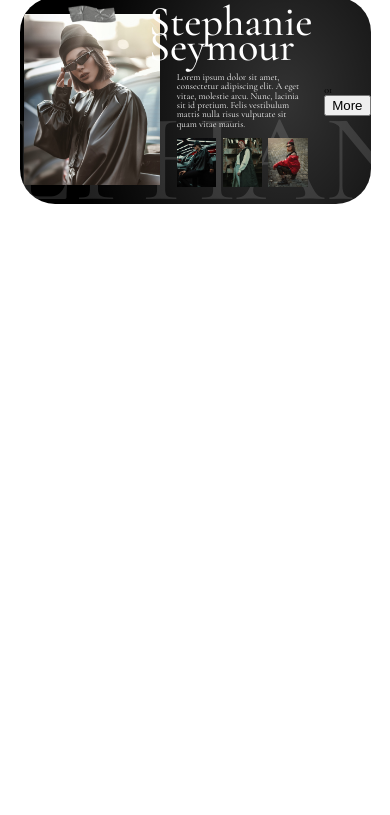
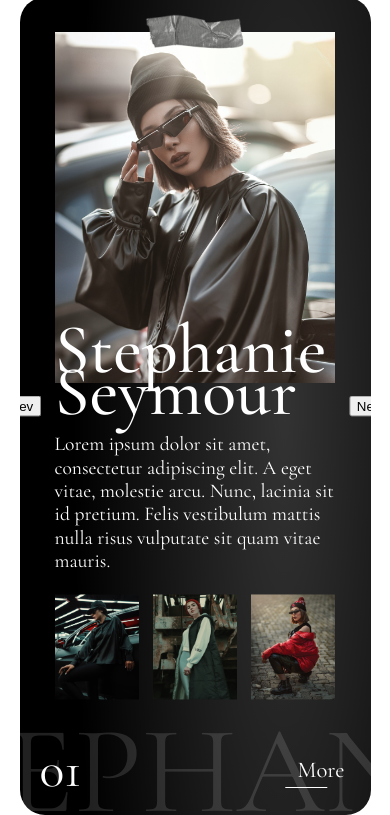
Before and after one commit to Dzejkoo/Agency-model-website, a website built with webpack: page src/index.html in a window 390 px wide. Shown: the part 62-877 px from the top of the page. Before the commit the page ends 844 px from the top, so only its background shows below. Built offline with nearby package versions, Linux system fonts and the light colour scheme.

Commit message:
I maked mobile version, I added new file of scss for button style

```diff
--- a/src/index.html
+++ b/src/index.html
@@ -23,6 +23,7 @@
         </ul>
     </header>
     <main class='card'>
+        <button class='button'>Prev</button>
         <section class='card__image'>
             <img class='card__image-sticker' src='../src/images/sticker.png' width="50px">
             <img class='card__image-main' src='../src/images/photo-model.jpg'>
@@ -42,6 +43,7 @@
             <span class='card__navigation-number'>01</span>
             <button class='card__navigation-button'>More</button>
         </section>
+        <button class='button button--next'>Next</button>
     </main>
 
 </body>
--- /dev/null
+++ b/src/sass/_button.scss
@@ -0,0 +1,10 @@
+.button {
+    position: absolute;
+    top: 50%;
+    left: 0;
+    transform: translate(-50%, -50%);
+
+    &--next {
+        left: 100%;
+    }
+}
--- a/src/sass/_card.scss
+++ b/src/sass/_card.scss
@@ -1,11 +1,11 @@
 .card {
     max-width: 90vw;
     height: 53vw;
-    max-height: 850px;
+    max-height: 760px;
     margin: 0 auto;
     display: grid;
     position: relative;
-    grid-template-columns: 1fr minmax(5%, 39%) 5fr 1fr;
+    grid-template-columns: 1fr minmax(5%, 39%) 5fr 1.35fr;
     grid-template-rows: 1fr auto 1fr;
     background: radial-gradient(60.01% 138% at 75.29% 50%, rgba(0, 0, 0, 0.8) 0%, #000000 100%);
     border-radius: 35px;
@@ -13,19 +13,28 @@
     align-items: center;
     overflow: hidden;
 
+
+    @media (max-width: 630px) {
+        // grid-template-columns: 1fr minmax(5%, 250px) 1fr;
+        // grid-template-rows: auto;
+        height: auto;
+        max-height: none;
+        display: flex;
+        flex-direction: column;
+        border-radius: 25px;
+    }
+
     &::after {
         content: 'STEPHANIE';
         position: absolute;
         bottom: 0;
         line-height: 70%;
         left: 50%;
-        // left: 50%;
         z-index: 0;
-        // width: 100%;
-        // height: 30%;
         transform: translateX(-50%);
         color: rgba(255, 255, 255, 0.13);
         @include fluid-type(110px, 350px, 320px, 1440px);
+
     }
 
     &__image {
@@ -34,6 +43,13 @@
         grid-column: 2/3;
         grid-row: 2/3;
         z-index: 1;
+
+        @media (max-width: 630px) {
+            grid-column: 2/3;
+            grid-row: 2/3;
+            width: 80%;
+            margin-top: 35px;
+        }
 
 
         &-sticker {
@@ -51,6 +67,14 @@
     &__content {
         // width: 50%;
         grid-column: 3/4;
+
+        @media (max-width: 630px) {
+            grid-column: 2/3;
+            grid-row: 3/4;
+            width: 100%;
+            transform: translate(0%, -15%);
+        }
+
         grid-row: 2/3;
         height: 100%;
         display: flex;
@@ -61,11 +85,17 @@
     }
 
     &__name {
-        @include fluid-type(35px, 150px, 320px, 1440px);
+        @include fluid-type(65px, 150px, 630px, 1440px);
         color: #fff;
         font-weight: 500;
         line-height: 60%;
         transform: translate(-7%, -10%);
+
+        @media (max-width: 630px) {
+            width: 80%;
+            transform: translate(0%, 0%);
+            @include fluid-type(55px, 110px, 300px, 629px);
+        }
 
     }
 
@@ -75,6 +105,12 @@
         font-size: 2.9rem;
         margin: 0 auto;
         @include fluid-type(8px, 29px, 320px, 1440px);
+
+        @media (max-width: 630px) {
+            @include fluid-type(16px, 29px, 300px, 629px);
+            line-height: 120%;
+            padding: 20px 0 20px 0;
+        }
     }
 
     &__gallery {
@@ -90,7 +126,67 @@
 
     &__navigation {
         grid-column: 4/-1;
-        grid-row: 2/3;
+        grid-row: 1/4;
+
+        @media (max-width: 630px) {
+            align-items: center;
+            flex-direction: row;
+            height: auto;
+            width: 100%;
+            padding: 0 20px 30px 20px;
+        }
+
+        justify-content: space-between;
+        display: flex;
+        flex-direction: column;
+        margin-right: auto;
         z-index: 1;
+        height: 100%;
+        box-sizing: border-box;
+
+        &-number {
+            color: #fff;
+            @include fluid-type(35px, 70px, 320px, 1440px);
+
+            @media (max-width: 630px) {
+                @include fluid-type(45px, 70px, 300px, 629px);
+
+                line-height: 50%;
+            }
+
+
+        }
+
+        &-button {
+            font-size: 2rem;
+            border: none;
+            background: none;
+            color: #fff;
+            margin-bottom: 50%;
+            position: relative;
+            padding-left: 0;
+            cursor: pointer;
+            font-family: 'Cormorant Garamond',
+                serif;
+            @include fluid-type(24px, 29px, 320px, 1440px);
+
+            @media (max-width: 630px) {
+                margin-bottom: 0;
+                @include fluid-type(18px, 35px, 300px, 629px);
+            }
+
+            &::after {
+                content: '';
+                width: 80%;
+                bottom: -10%;
+                left: 0;
+                transform: translateX(-30%);
+                position: absolute;
+                background-color: #fff;
+                height: 1px;
+            }
+
+
+        }
     }
 }
--- a/src/sass/_header.scss
+++ b/src/sass/_header.scss
@@ -1,5 +1,5 @@
 .header {
-    max-width: 1289px;
+    max-width: 90vw;
     margin: 0 auto;
     display: flex;
     justify-content: space-between;
--- a/src/sass/main.scss
+++ b/src/sass/main.scss
@@ -1,5 +1,6 @@
 @import 'reset';
 @import 'mixins';
+@import 'button';
 @import 'header';
 @import 'card';
 
```
